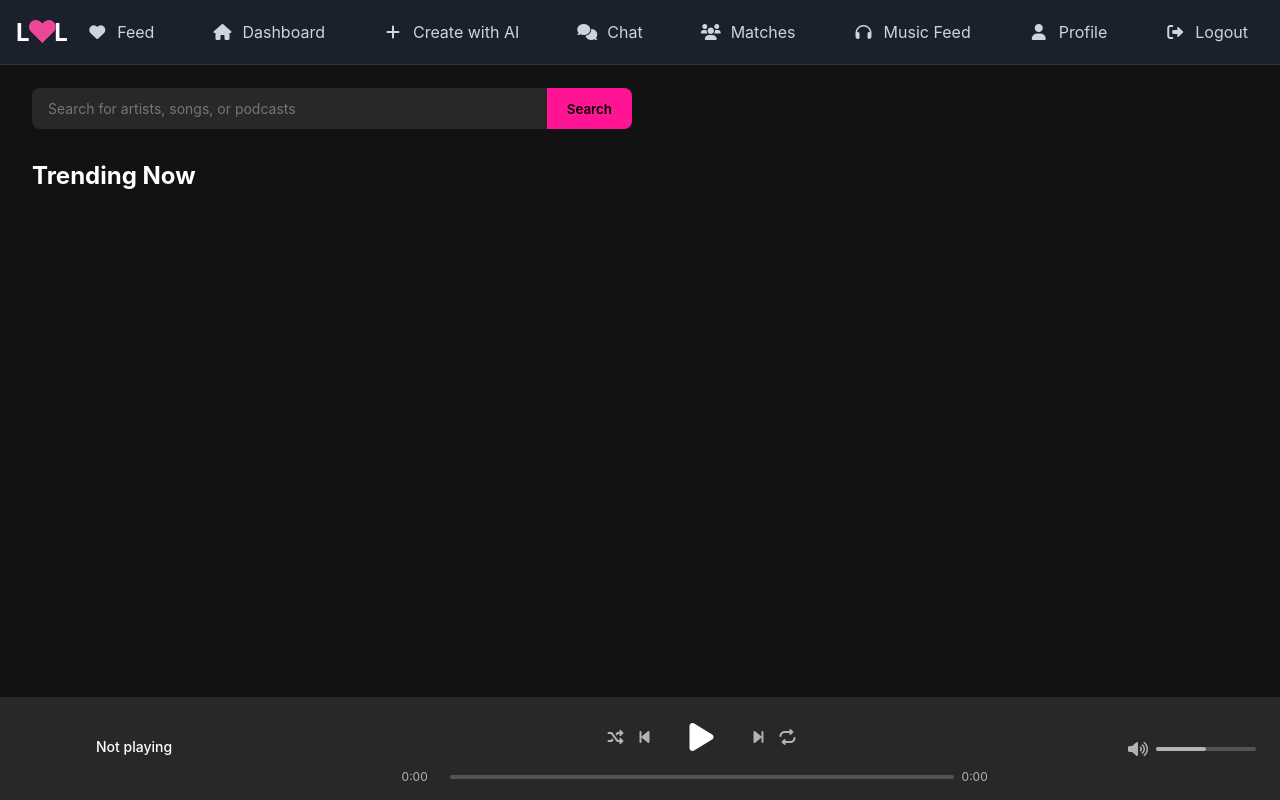
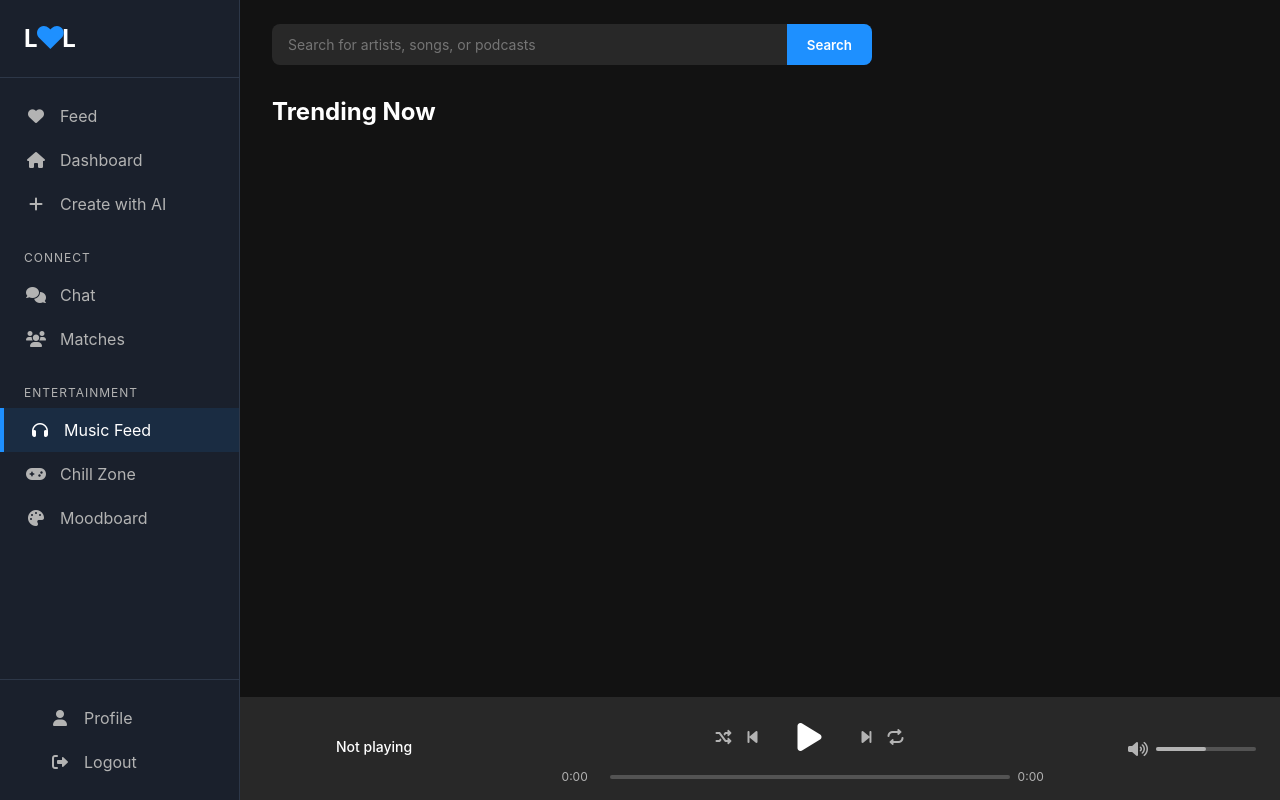
Before and after one commit to Soujash-123/LOL-MemeChat, a Flask app: page /music-feed in a window 1280 px wide. Run offline with Flask 3, Linux system fonts and the light colour scheme; the visitor is signed in with stand-in values (Sample User, id 1); data that the repository does not hold is empty; parts of the project's set-up code (start-up, migrations or seed data) failed here and were passed over.

Commit message:
Add files via upload

```diff
--- a/app.py
+++ b/app.py
@@ -525,42 +525,23 @@ def generate_meme(top_text, bottom_text):
     bottom_text = bottom_text.replace(" ", "_")
     return f"https://api.memegen.link/images/{template_id}/{top_text}/{bottom_text}.png"
 
-MEME_INTROS = [
-    "When",
-    "That moment when",
-    "MFW",
-    "TFW",
-    "Nobody:",
-    "Me:",
-    "My brain:",
-    "Plot twist:",
+FUNNY_STATEMENTS = [
+    "That's what she said!",
+    "Oops...",
+    "Well, this is awkward...",
+    "Plot twist!",
+    "Bruh moment",
+    "Let that sink in...",
+    "Mind = Blown",
+    "Wait for it...",
+
+    "Story of my life!",
+    "No context needed",
+    "Meanwhile...",
+    "And I took that personally",
+    "This is fine",
+    "Hold my beer"
 ]
-
-MEME_ACTIONS = [
-    "trying to adult",
-    "pretending to work",
-    "avoiding responsibilities",
-    "making memes",
-    "procrastinating",
-    "being productive",
-    "staying awake",
-    "explaining memes",
-]
-
-MEME_ENDINGS = [
-    "and failing miserably",
-    "like a boss",
-    "and it shows",
-    "but in HD",
-    "*sweats nervously*",
-    "- circa 2024",
-    "(colorized)",
-    "and that's a fact",
-]
-
-def generate_funny_statement():
-    """Generate a random funny statement by combining components"""
-    return f"{random.choice(MEME_INTROS)} {random.choice(MEME_ACTIONS)} {random.choice(MEME_ENDINGS)}"
 
 @app.route('/create', methods=['GET', 'POST'])
 @login_required
@@ -572,9 +553,9 @@ def create():
         text = request.form.get('input_text', '').strip()
         words = text.split()
 
-        # If only one word, add a randomly generated funny statement
+        # If only one word, add a random funny statement
         if len(words) == 1:
-            text = f"{text} {generate_funny_statement()}"
+            text = f"{text} {random.choice(FUNNY_STATEMENTS)}"
             words = text.split()
 
         mid = len(words) // 2
--- a/templates/music-feed.html
+++ b/templates/music-feed.html
@@ -12,7 +12,7 @@
             --card-bg: #1a1a1a;
             --text-primary: #ffffff;
             --text-secondary: #b3b3b3;
-            --accent: #FF1493;
+            --accent: #1E90FF;  /* Changed to blue */
             --hover-bg: #282828;
             --nav-bg: #1a202c;
             --nav-border: #2d3748;
@@ -29,37 +29,29 @@
             background-color: var(--background);
             color: var(--text-primary);
             display: flex;
-            flex-direction: column;
             min-height: 100vh;
         }
 
-        /* Top Navigation Bar Styles */
-        .top-nav {
+        /* Vertical Navigation Bar Styles */
+        .side-nav {
             background-color: var(--nav-bg);
+            width: 240px;
+            height: 100vh;
             position: fixed;
-            width: 100%;
+            left: 0;
             top: 0;
-            left: 0;
             z-index: 50;
-            border-bottom: 1px solid var(--nav-border);
-        }
-
-        .nav-container {
-            max-width: 1280px;
-            margin: 0 auto;
-            padding: 0 1rem;
-        }
-
-        .nav-content {
+            border-right: 1px solid var(--nav-border);
             display: flex;
-            justify-content: space-between;
-            align-items: center;
-            height: 4rem;
+            flex-direction: column;
+            overflow-y: auto;
         }
 
         .logo-container {
             display: flex;
             align-items: center;
+            padding: 1.5rem;
+            border-bottom: 1px solid var(--nav-border);
         }
 
         .top-logo {
@@ -70,7 +62,7 @@
         .heart-logo {
             animation: heartbeat 1.5s infinite;
             display: inline-block;
-            color: #FF1493;
+            color: #1E90FF;  /* Changed to blue */
         }
 
         @keyframes heartbeat {
@@ -78,54 +70,81 @@
             50% { transform: scale(1.3); }
         }
 
-        .mobile-buttons {
-            display: none;
-        }
-
-        .desktop-nav {
+        .nav-links {
             display: flex;
-            align-items: center;
-            gap: 1.5rem;
+            flex-direction: column;
+            padding: 1rem 0;
         }
 
         .nav-link {
-            color: #CBD5E0;
+            color: var(--text-secondary);
             text-decoration: none;
             display: flex;
             align-items: center;
-            gap: 0.5rem;
-            transition: color 0.2s;
+            padding: 0.75rem 1.5rem;
+            transition: all 0.2s ease;
+        }
+
+        .nav-link i {
+            width: 1.5rem;
+            text-align: center;
+            margin-right: 0.75rem;
         }
 
         .nav-link:hover {
-            color: #FF1493;
+            color: var(--text-primary);
+            background-color: rgba(30, 144, 255, 0.1);  /* Light blue background */
+            border-left: 4px solid var(--accent);
         }
 
-        .mobile-nav {
+        .nav-link.active {
+            color: var(--text-primary);
+            background-color: rgba(30, 144, 255, 0.1);
+            border-left: 4px solid var(--accent);
+        }
+
+        .nav-category {
+            color: var(--text-secondary);
+            font-size: 0.75rem;
+            text-transform: uppercase;
+            letter-spacing: 1px;
+            padding: 1rem 1.5rem 0.5rem;
+            margin-top: 0.5rem;
+        }
+
+        .nav-footer {
+            margin-top: auto;
+            padding: 1rem 1.5rem;
+            border-top: 1px solid var(--nav-border);
+        }
+
+        /* Mobile menu button - visible on small screens */
+        .mobile-toggle {
             display: none;
             position: fixed;
-            top: 4rem;
-            left: 0;
-            right: 0;
-            background-color: var(--nav-bg);
-            padding: 1rem;
-            z-index: 40;
-            flex-direction: column;
-            gap: 1rem;
+            top: 1rem;
+            left: 1rem;
+            z-index: 100;
+            background-color: var(--accent);
+            color: white;
+            border: none;
+            width: 40px;
+            height: 40px;
+            border-radius: 50%;
+            align-items: center;
+            justify-content: center;
+            cursor: pointer;
         }
 
         /* Main Content Layout */
         .content-wrapper {
-            display: flex;
             flex: 1;
-            margin-top: 4rem;
+            margin-left: 240px;  /* Same as nav width */
         }
 
         .main-content {
-            flex: 1;
             padding: 24px 32px;
             overflow-y: auto;
-            margin-left: 0; /* Remove sidebar margin */
         }
 
         .search-container {
@@ -156,7 +175,7 @@
         .search-btn {
             background-color: var(--accent);
             border: none;
-            color: black;
+            color: white;
             padding: 0 20px;
             cursor: pointer;
             font-weight: 600;
@@ -208,7 +227,7 @@
             bottom: 8px;
             right: 8px;
             background-color: var(--accent);
-            color: black;
+            color: white;
             border-radius: 50%;
             width: 40px;
             height: 40px;
@@ -279,6 +298,7 @@
             display: flex;
             align-items: center;
             z-index: 100;
+            margin-left: 240px;  /* Match sidebar width */
         }
 
         .now-playing {
@@ -417,20 +437,24 @@
 
         /* Responsive Styles */
         @media (max-width: 768px) {
-            .desktop-nav {
-                display: none;
+            .side-nav {
+                transform: translateX(-100%);
+                transition: transform 0.3s ease;
             }
 
-            .mobile-buttons {
-                display: flex;
-                gap: 1rem;
+            .side-nav.show {
+                transform: translateX(0);
             }
 
-            .mobile-nav.show {
+            .mobile-toggle {
                 display: flex;
             }
 
-            .main-content {
+            .content-wrapper {
+                margin-left: 0;
+            }
+
+            .audio-player {
                 margin-left: 0;
             }
 
@@ -447,147 +471,80 @@
                 width: 40%;
             }
         }
-        @keyframes heartbeat {
-        0%, 100% { transform: scale(1); }
-        50% { transform: scale(1.3); }
-    }
 
-    .heart-logo {
-        animation: heartbeat 1.5s infinite;
-        display: inline-block;
-        color: #ec4899;
-    }
-
-    .glass-card {
-        background: rgba(30, 41, 59, 0.7);
-        backdrop-filter: blur(10px);
-        border: 1px solid rgba(255, 255, 255, 0.1);
-        box-shadow: 0 8px 32px rgba(0, 0, 0, 0.1);
-    }
-
-    .nav-link {
-        display: flex;
-        align-items: center;
-        gap: 0.5rem;
-        padding: 0.5rem 1rem;
-        border-radius: 0.5rem;
-        transition: all 0.2s ease;
-        position: relative;
-    }
-
-    .nav-link:hover {
-        background: rgba(255, 255, 255, 0.1);
-    }
-
-    .nav-link i {
-        width: 1.5rem;
-        text-align: center;
-    }
-
-    .nav-link::after {
-        content: '';
-        position: absolute;
-        bottom: 0;
-        left: 0;
-        width: 0;
-        height: 2px;
-        background: linear-gradient(135deg, #ec4899, #f43f5e);
-        transition: width 0.3s ease;
-    }
-
-    .nav-link:hover::after {
-        width: 100%;
-    }
-
-    @media (max-width: 768px) {
-        .nav-link span {
-            display: none;
+        .search-input.error {
+            animation: shake 0.5s;
+            border-color: red;
         }
 
-        .nav-link {
-            padding: 0.5rem;
+        @keyframes shake {
+            0%, 100% { transform: translateX(0); }
+            25% { transform: translateX(-10px); }
+            75% { transform: translateX(10px); }
         }
-    }
     </style>
 </head>
 <body>
-    <!-- Top Navigation Bar (from chat.html) -->
-    <nav class="top-nav">
-        <div class="nav-container">
-            <div class="nav-content">
-                <div class="logo-container">
-                    <h1 class="top-logo">
-                        L<span class="heart-logo">❤</span>L
-                    </h1>
-                    <!-- Mobile menu buttons -->
-                    <div class="mobile-buttons">
-                        <button id="mobile-menu-button" class="ml-4">
-                            <i class="fas fa-bars"></i>
-                        </button>
-                        <button id="sidebar-toggle" class="ml-4">
-                            <i class="fas fa-headphones"></i>
-                        </button>
-                    </div>
-                </div>
+    <!-- Mobile toggle button -->
+    <button class="mobile-toggle" id="mobile-toggle">
+        <i class="fas fa-bars"></i>
+    </button>
 
-                <!-- Desktop navigation -->
-                <div class="desktop-nav">
-                    <a href="/feed" class="nav-link">
-                        <i class="fas fa-heart"></i>Feed
-                    </a>
-                    <a href="/dashboard" class="nav-link">
-                        <i class="fas fa-home"></i>Dashboard
-                    </a>
-                    <a href="/create" class="nav-link">
-                        <i class="fas fa-plus"></i>Create with AI
-                    </a>
-                    <a href="/chat" class="nav-link">
-                        <i class="fas fa-comments"></i>Chat
-                    </a>
-                    <a href="/list_connect" class="nav-link">
-                        <i class="fas fa-users"></i>Matches
-                    </a>
-                    <a href="/music-feed" class="nav-link">
-                        <i class="fas fa-headphones"></i>Music Feed
-                    </a>
-
-                    <a href="#" class="nav-link" onclick="navigateToProfile(event)">
-                        <i class="fas fa-user"></i>Profile
-                    </a>
-                    <button onclick="logout()" class="nav-link" style="background: none; border: none; cursor: pointer; font-size: inherit;">
-                        <i class="fas fa-sign-out-alt"></i>Logout
-                    </button>
-                </div>
-            </div>
+    <!-- Vertical Navigation Bar -->
+    <nav class="side-nav" id="side-nav">
+        <div class="logo-container">
+            <h1 class="top-logo">
+                L<span class="heart-logo">❤</span>L
+            </h1>
         </div>
 
-        <!-- Mobile navigation menu -->
-        <div id="mobile-nav" class="mobile-nav">
+        <div class="nav-links">
             <a href="/feed" class="nav-link">
-                <i class="fas fa-heart"></i>Feed
+                <i class="fas fa-heart"></i>
+                <span>Feed</span>
             </a>
             <a href="/dashboard" class="nav-link">
-                <i class="fas fa-home"></i>Dashboard
+                <i class="fas fa-home"></i>
+                <span>Dashboard</span>
             </a>
             <a href="/create" class="nav-link">
-                <i class="fas fa-plus"></i>Create with AI
+                <i class="fas fa-plus"></i>
+                <span>Create with AI</span>
             </a>
-            <a href="/moodboard" class="nav-link">
-                <i class="fas fa-pallete"></i>
-                <span>Moodboard</span>
-            </a>
+
+            <div class="nav-category">Connect</div>
             <a href="/chat" class="nav-link">
-                <i class="fas fa-comments"></i>Chat
+                <i class="fas fa-comments"></i>
+                <span>Chat</span>
             </a>
             <a href="/list_connect" class="nav-link">
-                <i class="fas fa-users"></i>Matches
+                <i class="fas fa-users"></i>
+                <span>Matches</span>
             </a>
-            <a href="/game" class="nav-link ">
+
+            <div class="nav-category">Entertainment</div>
+            <a href="/music-feed" class="nav-link active">
+                <i class="fas fa-headphones"></i>
+                <span>Music Feed</span>
+            </a>
+            <a href="/game" class="nav-link">
                 <i class="fas fa-gamepad"></i>
                 <span>Chill Zone</span>
             </a>
+            <a href="/moodboard" class="nav-link">
+                <i class="fas fa-palette"></i>
+                <span>Moodboard</span>
+            </a>
+        </div>
+
+        <div class="nav-footer">
+            <a href="#" class="nav-link" onclick="navigateToProfile(event)">
+                <i class="fas fa-user"></i>
+                <span>Profile</span>
+            </a>
             <button onclick="logout()" class="nav-link" style="background: none; border: none; cursor: pointer; font-size: inherit; text-align: left; width: 100%;">
-                <i class="fas fa-sign-out-alt"></i>Logout
+                <i class="fas fa-sign-out-alt"></i>
+                <span>Logout</span>
             </button>
         </div>
     </nav>
@@ -596,7 +553,7 @@
         <!-- Main Content -->
         <main class="main-content">
             <div class="search-container">
-                <form class="search-form" action="/music-feed" method="GET">
+                <form class="search-form" action="/music-feed" method="GET" onsubmit="return validateSearch(event)">
                     <input type="text" name="query" class="search-input" placeholder="Search for artists, songs, or podcasts" value="{{ query if query != 'trending' else '' }}">
                     <button type="submit" class="search-btn">Search</button>
                 </form>
@@ -688,6 +645,7 @@
                 console.error('Error navigating to profile:', error);
             }
         }
+
         document.addEventListener('DOMContentLoaded', function() {
             // Audio player functionality
             const audioElement = document.getElementById('audio-player');
@@ -707,27 +665,21 @@
             let currentSongCard = null;
 
             // Mobile navigation functionality
-            const mobileMenuButton = document.getElementById('mobile-menu-button');
-            const mobileNav = document.getElementById('mobile-nav');
-            const sidebarToggle = document.getElementById('sidebar-toggle');
-            const sidebar = document.getElementById('sidebar');
+            const mobileToggle = document.getElementById('mobile-toggle');
+            const sideNav = document.getElementById('side-nav');
 
             // Toggle mobile navigation
-            mobileMenuButton.addEventListener('click', () => {
-                mobileNav.classList.toggle('show');
+            mobileToggle.addEventListener('click', () => {
+                sideNav.classList.toggle('show');
             });
 
-            // Toggle sidebar on mobile
-            if (sidebarToggle) {
-                sidebarToggle.addEventListener('click', () => {
-                    sidebar.classList.toggle('show');
-                });
-            }
-
-            // Close mobile nav when clicking outside
+            // Close sidebar when clicking outside on mobile
             document.addEventListener('click', (e) => {
-                if (!mobileNav.contains(e.target) && !mobileMenuButton.contains(e.target)) {
-                    mobileNav.classList.remove('show');
+                if (window.innerWidth <= 768 &&
+                    !sideNav.contains(e.target) &&
+                    !mobileToggle.contains(e.target) &&
+                    sideNav.classList.contains('show')) {
+                    sideNav.classList.remove('show');
                 }
             });
 
@@ -876,10 +828,7 @@
             window.addEventListener('resize', () => {
                 if (window.innerWidth > 768) {
                     // Reset mobile navigation elements when switching to desktop
-                    mobileNav.classList.remove('show');
-                    if (sidebar.classList.contains('show')) {
-                        sidebar.classList.remove('show');
-                    }
+                    sideNav.classList.remove('show');
                 }
             });
         });
@@ -895,6 +844,27 @@
             // Placeholder function
             console.log("Logout clicked");
         }
+
+        // Add form validation
+        function validateSearch(event) {
+            const searchInput = event.target.querySelector('.search-input');
+            if (!searchInput.value.trim()) {
+                searchInput.placeholder = "Please enter some words to search";
+                searchInput.classList.add('error');
+                setTimeout(() => {
+                    searchInput.classList.remove('error');
+                    searchInput.placeholder = "Search for artists, songs, or podcasts";
+                }, 2000);
+                event.preventDefault();
+                return false;
+            }
+            return true;
+        }
+
+        // Add error state styling
+        document.querySelector('.search-input').addEventListener('input', function() {
+            this.classList.remove('error');
+        });
     </script>
 </body>
 </html>
```
Also changed, not shown: templates/dashboard.html (+162 -27 lines), models.py (added).
